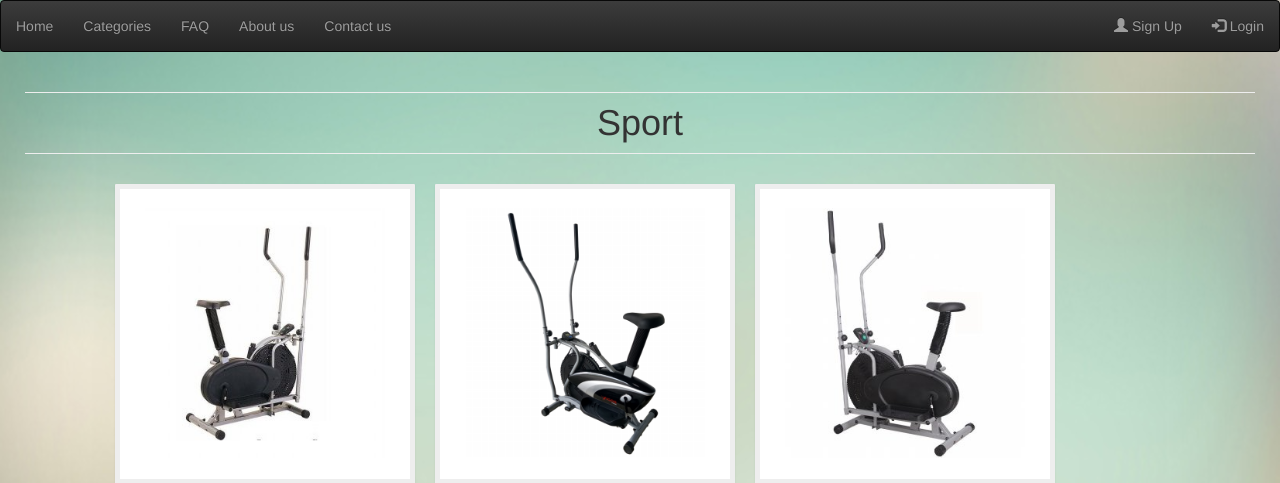
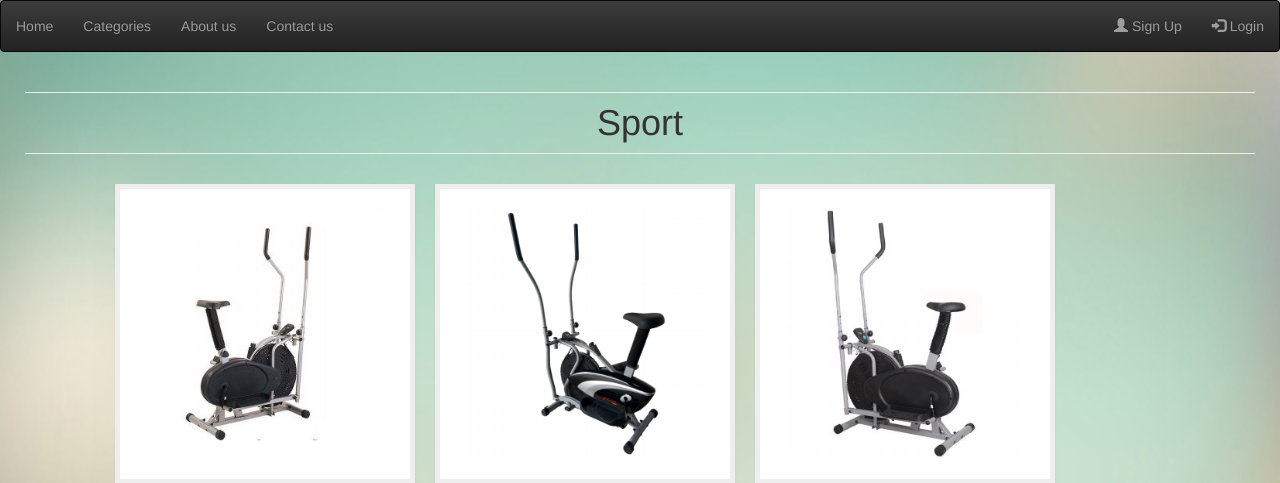
Before and after one commit to khang04000/205CDE_Assignment, a PHP site: page /category6.php in a window 1280 px wide. Shown: the top 483 px of the page. Run offline with PHP 8.4, Linux system fonts and the light colour scheme; data comes from the database, SQL or seed files in the repository; some libraries are stand-ins or nearby versions.

Commit message:
Update category6.php

```diff
--- a/category6.php
+++ b/category6.php
@@ -120,7 +120,6 @@
 		<ul class="nav navbar-nav">
 				<li><a href="index.php">Home</a></li>
 				<li><a href="category.php">Categories</a></li>
-				<li><a href="faq.php">FAQ</a></li>
 				<li><a href="about_us.php">About us</a></li>
 				<li><a href="contact.php">Contact us</a></li>
 			</ul>
```
